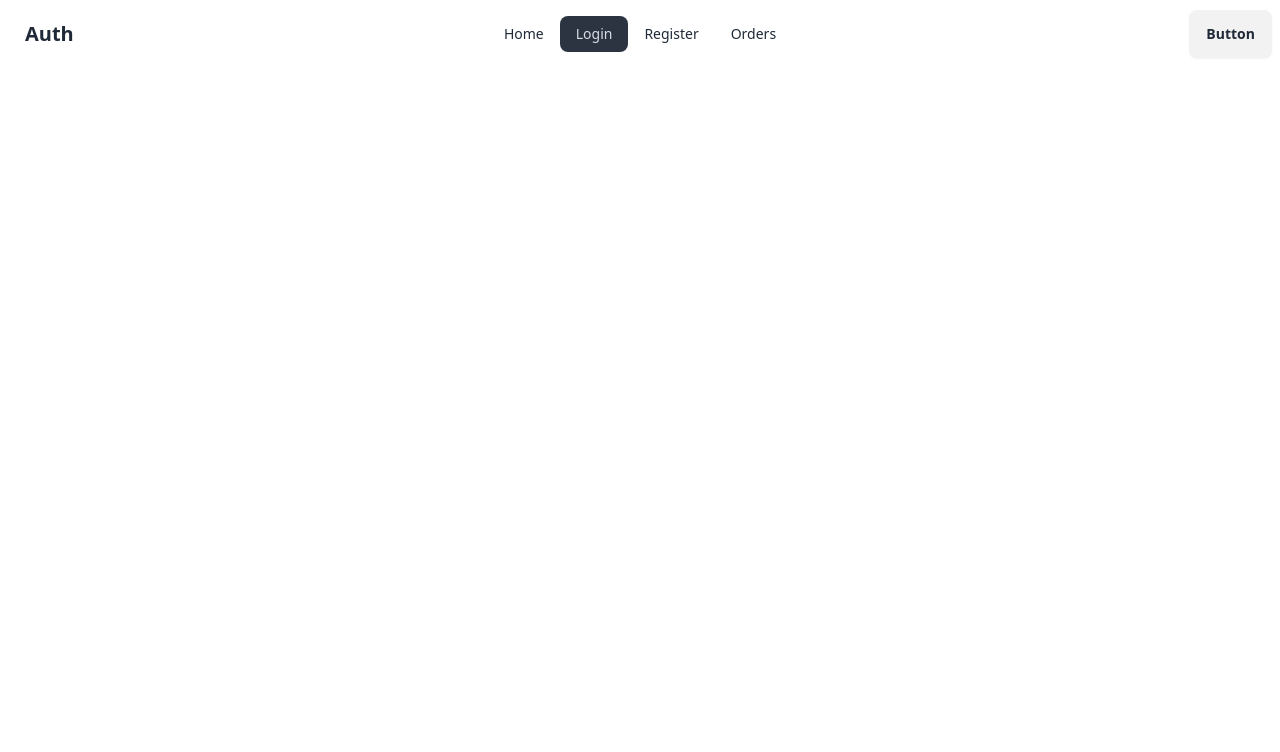
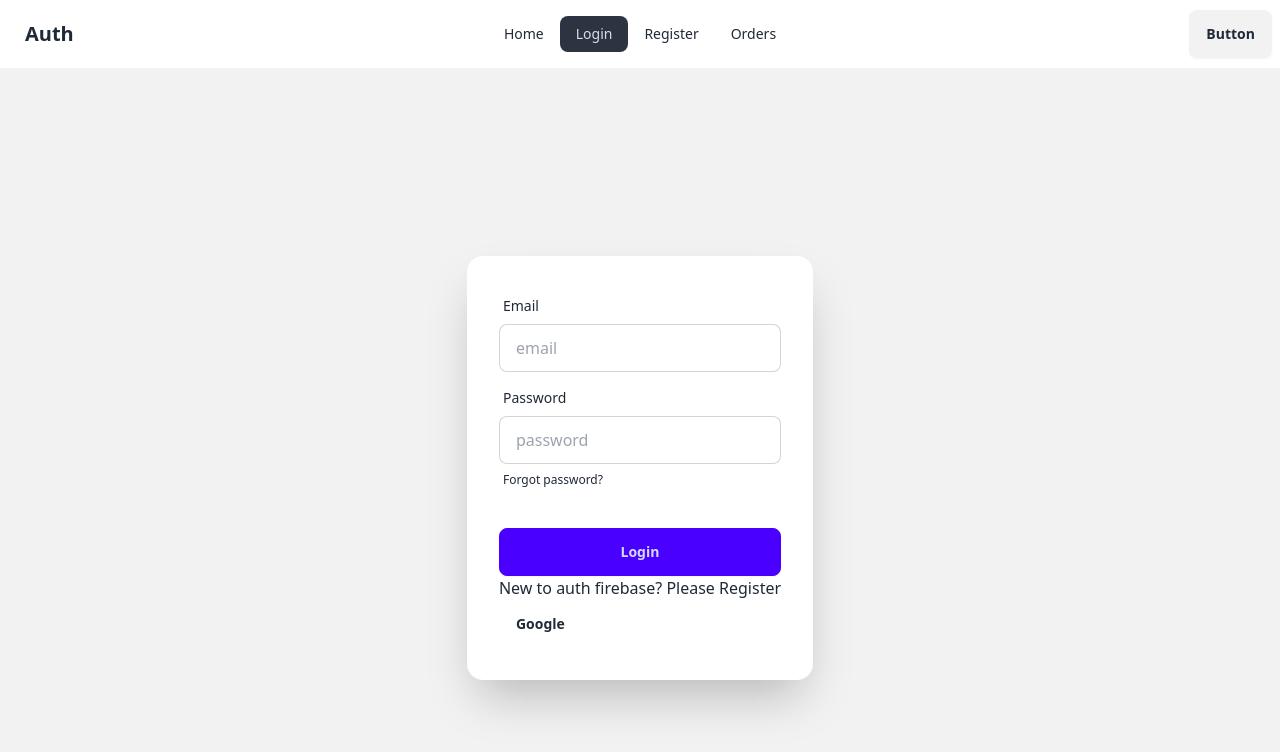
Before and after one commit to SadikRa/Auth-firebase, a React (Vite) app: page /login in a window 1280 px wide. Shown: the top 752 px of the page. Built offline with nearby package versions, Linux system fonts and the light colour scheme; no server answers.

Commit message:
login user added done

```diff
--- a/src/components/Login/Login.jsx
+++ b/src/components/Login/Login.jsx
@@ -1,11 +1,84 @@
-import React from 'react';
+import { useContext } from "react";
+import { Link, useNavigate } from "react-router-dom";
+import { AuthContext } from "../../provider/AuthProvider";
 
 const Login = () => {
-  return (
-    <div>
 
+  const { signInUser, signInWithGoogle } = useContext(AuthContext);
+  const navigate = useNavigate();
+
+  const handleLogin = e => {
+      e.preventDefault();
+      const email = e.target.email.value;
+      const password = e.target.password.value;
+      console.log(email, password);
+
+      signInUser(email, password)
+          .then(result => {
+              console.log(result.user)
+              e.target.reset();
+              navigate('/');
+          })
+          .catch(error => {
+              console.error(error)
+          })
+  }
+
+  const handleGoogleSignIn = () => {
+      signInWithGoogle()
+          .then(result => {
+              console.log(result.user)
+          })
+          .catch(error => {
+              console.error(error)
+          })
+  }
+
+    return (
+      <div className="hero bg-base-200 min-h-screen">
+      <div className="hero-content flex-col lg:flex-row-reverse">
+        <div className="card bg-base-100 w-full max-w-sm shrink-0 shadow-2xl">
+          <form onSubmit={handleLogin} className="card-body">
+            <div className="form-control">
+              <label className="label">
+                <span className="label-text">Email</span>
+              </label>
+              <input
+                type="email"
+                name="email"
+                placeholder="email"
+                className="input input-bordered"
+                required
+              />
+            </div>
+            <div className="form-control">
+              <label className="label">
+                <span className="label-text">Password</span>
+              </label>
+              <input
+                type="password"
+                placeholder="password"
+                name="password"
+                className="input input-bordered"
+                required
+              />
+              <label className="label">
+                <a href="#" className="label-text-alt link link-hover">
+                  Forgot password?
+                </a>
+              </label>
+            </div>
+            <div className="form-control mt-6">
+              <input className="btn btn-primary" type="submit" value="Login" />
+              <p>New to auth firebase? Please <Link to={'/register'}>Register</Link></p>
+              <p><button onClick={handleGoogleSignIn} className="btn btn-ghost">Google</button></p>
+            </div>
+          </form>
+        </div>
+      </div>
     </div>
-  );
+
+    );
 };
 
 export default Login;
```
